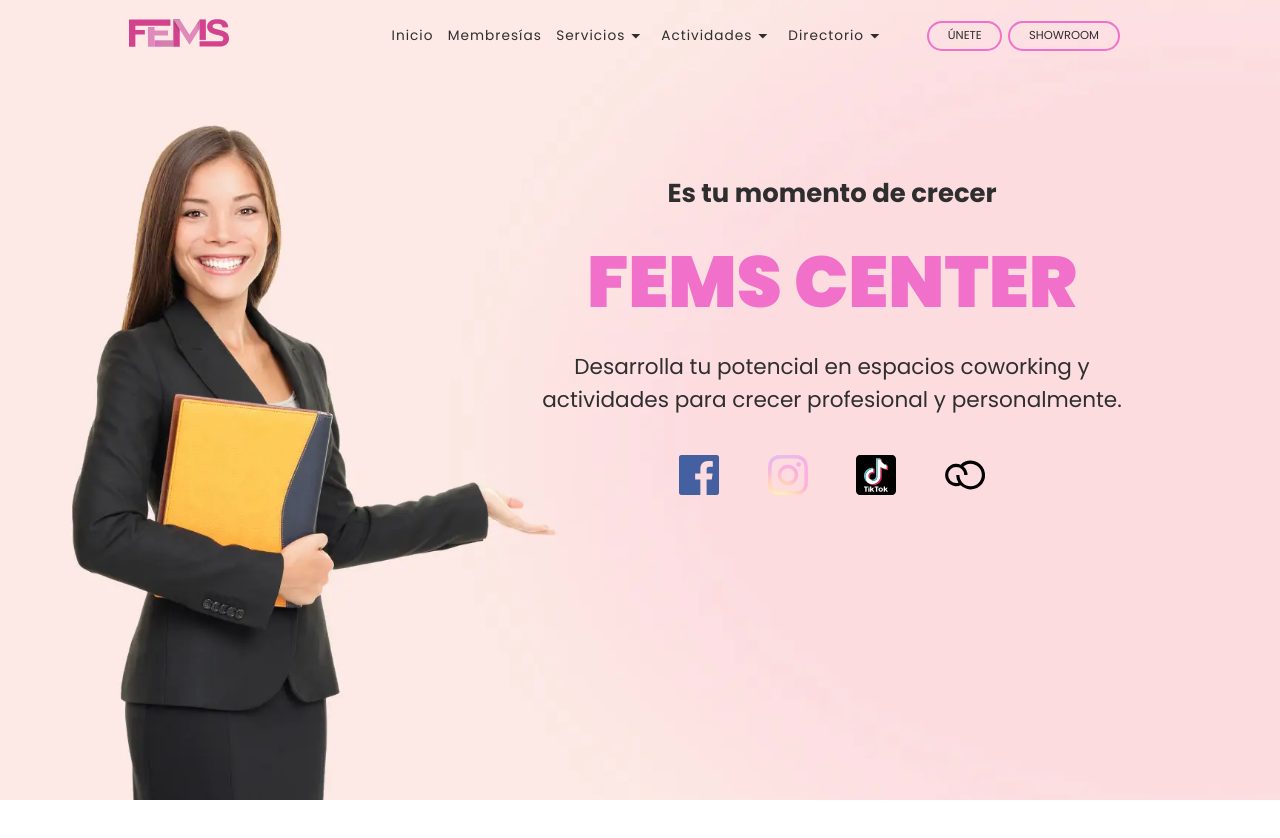
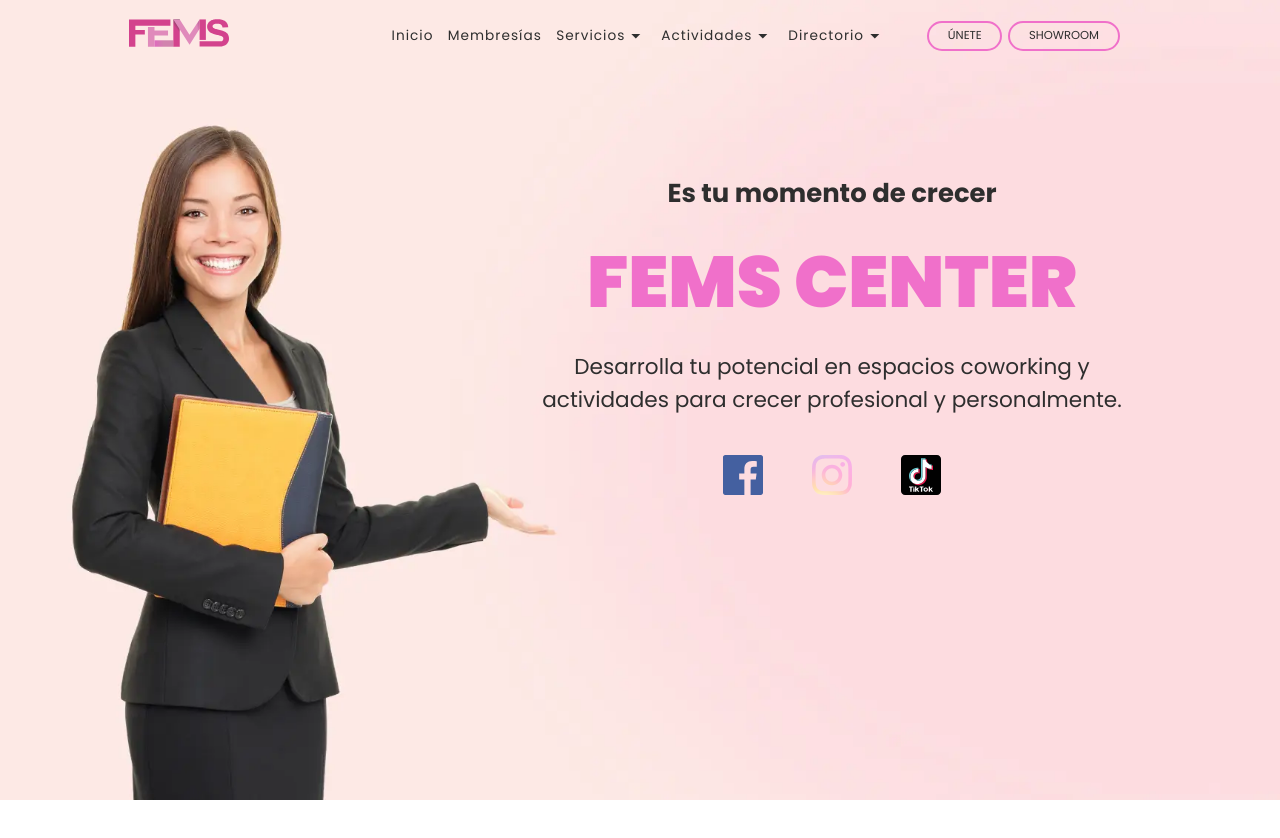
Before and after one commit to JulianBrg/fems-center, a React (Vite) app: page / in a window 1280 px wide. Shown: the top 838 px of the page. Built offline with nearby package versions, Linux system fonts and the light colour scheme.

Commit message:
remove icon MiTiendaNube

```diff
--- a/src/components/Home/Home.jsx
+++ b/src/components/Home/Home.jsx
@@ -60,16 +60,15 @@ const Home = () => {
             {/* <TikTokIcon />Tiktok */}
             <img src={TikTok} alt="Tiktok Icon" className='icon' />
           </a>
-          <a
+          {/* <a
             href="https://femscenter.mitiendanube.com/"
             target="_blank"
             rel="sponsored"
             title='Showroom'
             className='icon tienda'
           >
-            {/* <StorefrontIcon />Showroom */}
             <img src={Tienda} alt="Showroom Icon" className='icon' />
-          </a>
+          </a> */}
         </div>
       </div>
     </div>
--- a/src/data/data.js
+++ b/src/data/data.js
@@ -285,7 +285,7 @@ const data = [
         productos: ["Nutrición clinina"],
         phone: 2381548776,
         info: [
-            "CF .13950112",
+            "céd. 13950112",
             "Benemerita Universidad Autónoma de puebla",
             "2 años de experiencia",
         ],
```
